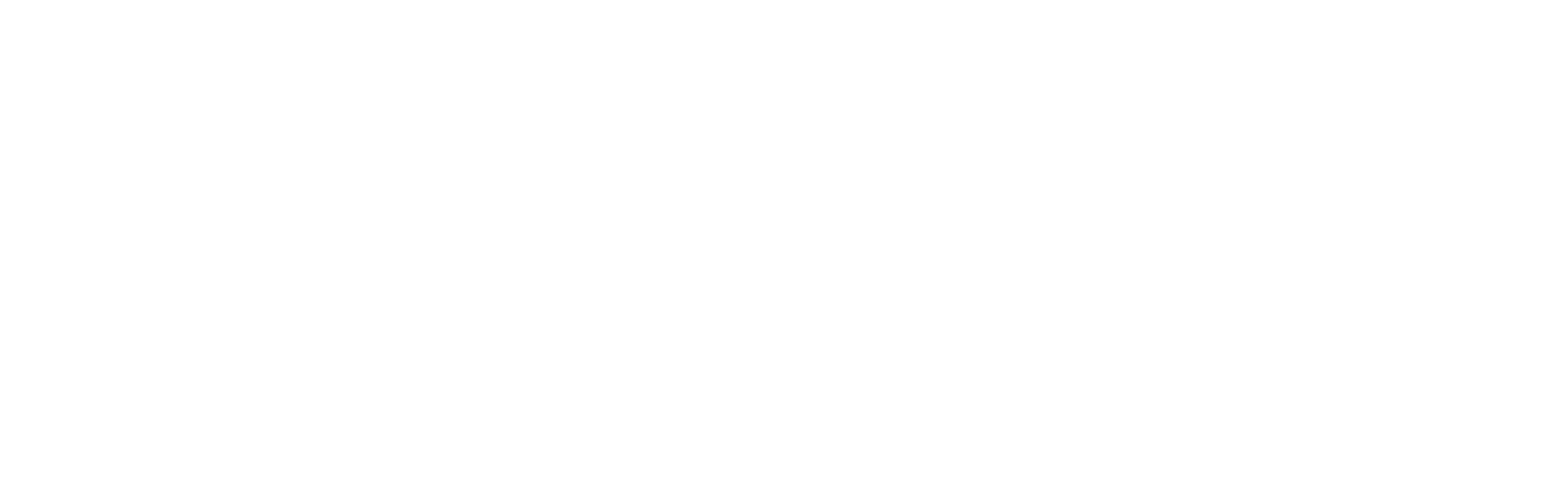
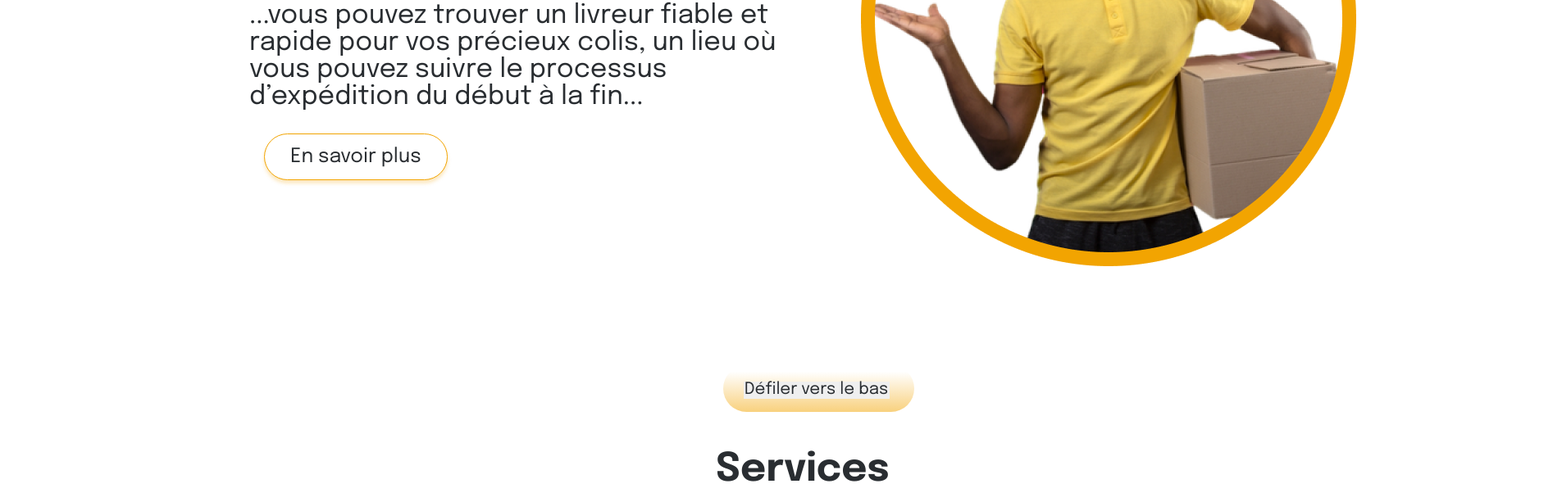
Before and after one commit to kumbissk/FRONTEND, a React (Create React App) app in the folder certif/: page / in a window 1280 px wide. Shown: the part 484-1097 px from the top of the page at 82% size, 1905 px wide, since content can reach past the window. Before the commit the page ends 800 px from the top, so only its background shows below. Built offline with nearby package versions, Linux system fonts and the light colour scheme; the HTML template or start-up script is replaced by a standard one.

Commit message:
modification du header ajoute de homeSection et serviceSection

```diff
--- a/certif/src/App.js
+++ b/certif/src/App.js
@@ -1,9 +1,11 @@
 import Header from "./components/Header";
+import HomeSection from "./components/HomeSection";
 
 function App() {
   return (
     <div className="App">
       <Header />
+      <HomeSection />
     </div>
   );
 }
--- a/certif/src/components/Header.js
+++ b/certif/src/components/Header.js
@@ -11,9 +11,9 @@
                 <img src={"/images/logoHeader.png"} alt="logoHeader" />
             </Brand>
             <Nav>
-                <a href='Accueil'>Accueil</a>
-                <a href='Nos services'>Nos services</a>
-                <a href='A propos'>A propos</a>
+                <a href='/'>Accueil</a>
+                <a href='/'>Nos services</a>
+                <a href='/'>A propos</a>
                 <a href='Contact'>Contact</a>
             </Nav>
             <Search>
@@ -99,7 +99,7 @@
 const LogIn = styled.div`
     width: 181px;
     height: 18.47px;
-    margin-left: 1385px;
+    margin-left: 1345px;
 
     div{
         box-sizing: border-box;
@@ -127,7 +127,7 @@
 const SingUp = styled.div`
     width: 129px;
     height: 42.21px;
-    margin-left: 1525px;
+    margin-left: 1475px;
 
     div{
         box-sizing: border-box;
--- /dev/null
+++ b/certif/src/components/HomeSection.js
@@ -0,0 +1,307 @@
+import React from 'react';
+import styled from 'styled-components';
+
+const HomeSection = () => {
+  return (
+    <Wrapper>
+        <HomeContentSection>
+            <div>
+                <h1>Imagine un endroit où ...</h1>
+                <p>...vous  pouvez trouver un livreur fiable et<br/>rapide pour vos précieux colis, un lieu où<br/>vous pouvez suivre le processus<br/>d’expédition du début à la fin... </p>
+                <button>En savoir plus</button>
+            </div>
+            <ImageSection>
+                <img src={"/images/home.png"} alt="homeSection" />
+            </ImageSection>
+        </HomeContentSection>
+        <ScrollDown>
+            <button>Défiler vers le bas</button>
+        </ScrollDown>
+        <Wrapper2>
+            <ServiceSection>
+                <div>
+                    <h2>Services</h2>
+                    <p>Nous fournissons des services sur lesquels vous pouvez compter</p>
+                </div>
+            </ServiceSection>
+            <FirstService>
+                <div>
+                    <div><img src='/images/firstService.png' alt="firstService"/></div>
+                    <div>
+                        <h3>Simple d’utilisation et sécurisée</h3>
+                        <p>flashExpress a été conçue pour permettre à<br/>tout le monde de pouvoir passer commander<br/>et de se faire livrer de la manière la plus<br/>simple, la plus fiable et la plus sécurisée.</p>
+                    </div>
+                </div>
+            </FirstService>
+            <SecondService>
+                <div>
+                    <div>
+                        <img src='/images/secondService.png' alt="secondService"/>
+                    </div>
+                    <div>
+                        <h3>Suivi en ligne de l’expédition et<br/>une équipe à votre écoute</h3>
+                        <p>Nous vous alertons du déroulement de<br/>chaque étape de l'expédition de votre<br/>colis depuis votre espace client, ou par<br/>mail. En plus, notre équipe reste active en<br/>cas de besoins.</p>
+                    </div>
+                </div>
+            </SecondService>
+            <ThirdService>
+                <div>
+                    <div>
+                        <img src='/images/thirdService.png' alt="thirdService"/>
+                    </div>
+                    <div>
+                        <h3>Economie d’argent, d’énergie et de temps</h3>
+                        <p>Aliments, vêtements, matériels, médicaments...<br/>Commandez  tranquillement dans nos nombreux <br/>magasins, restaurants, pharmacies<br/>partenaires et faites-vous livrer avec le meilleur<br/>rapport qualité prix qu’il soit.</p>
+                    </div>
+                </div>
+            </ThirdService>
+        </Wrapper2>
+    </Wrapper>
+
+  );
+}
+
+const Wrapper = styled.div`
+    width: 1440px;
+    height: 2829.21px;
+    margin-left: 0;
+    margin-top: 152px;`;
+
+const HomeContentSection = styled.div`
+    width: 1326px;
+    height: 570px;
+    margin-left: 52px;
+    margin-top: 219px;
+
+    div h1 {
+        box-sizing: border-box;
+        width: 650px;
+        height: 97px;
+        font-family: 'Epilogue';
+        font-style: normal;
+        font-weight: 700;
+        font-size: 48px;
+        line-height: 49px;
+        color: #292D31;
+        margin-left: 270px;
+        margin-top: 207px;
+    }
+
+    div p {
+        box-sizing: border-box;
+        font-family: 'Epilogue';
+        font-style: normal;
+        font-weight: 400;
+        font-size: 32px;
+        line-height: 33px;
+        color: #292D31;
+        width: 650px;
+        height: 110px;
+        margin-left: 252px;
+        margin-top: 30px;
+    }
+
+    div button {
+        width: 224px;
+        height: 57px;
+        margin-left: 270px;
+        margin-top: 50px;
+        background: #FFFFFF;
+        border: 1px solid #F2A401;
+        box-shadow: 0px 4px 4px rgba(242, 164, 1, 0.25);
+        border-radius: 28.5px;
+        font-family: 'Epilogue';
+        font-style: normal;
+        font-weight: 400;
+        font-size: 24px;
+        line-height: 25px;
+        color: #292D31;
+        cursor: pointer;
+    }`;
+const ImageSection = styled.div`
+    width: 570px;
+    height: 570px;
+    margin-left: 998px;
+    margin-top: -499px;`;
+
+const ScrollDown = styled.div`
+    width: 233px;
+    height: 57.76px;
+    margin-left: 881.61px;
+    background: linear-gradient(180deg, #FFFFFF 13.56%, #F2A401 183.05%);
+    border-radius: 90px;
+
+    button {
+        border: none;
+        width: 178px;
+        height: 21px;
+        font-family: 'Epilogue';
+        font-style: normal;
+        font-weight: 400;
+        font-size: 20px;
+        line-height: 20px;
+        color: #292D31;
+        margin-top: 20px;
+        margin-left: 25px;
+        cursor: pointer;
+    }
+`;
+
+const Wrapper2 = styled.div`
+    width: 1441px;
+    height: 2844px;
+    margin-left: 0;
+    margin-top: 1054px;`;
+
+const ServiceSection = styled.div`
+    // margin-left: 813px;
+    // margin-top: -808px;
+
+    div h2 {
+        width: 224px;
+        height: 73px;
+        font-family: 'Epilogue';
+        font-style: normal;
+        font-weight: 700;
+        font-size: 48px;
+        line-height: 49px;
+        color: #292D31;
+        margin-left: 873px;
+        margin-top: -1008px;
+    }
+
+    div p {
+        color: #292D31;
+        font-family: 'Epilogue';
+        font-style: normal;
+        font-weight: 400;
+        font-size: 30px;
+        line-height: 35px;
+        width: 1123px;
+        height: 44px;
+        margin-left: 430px;
+    }`;
+
+const FirstService = styled.div`
+    div {
+        width: 1905px;
+        margin-top: 40px;
+        height: 510px;
+        background: #EFF1F5;
+    }
+
+    div img {
+        width: 551px;
+        height: 504px;
+        margin-left: 390px;
+        margin-top: 100px;
+    }
+
+    div h3 {
+        width: 527px;
+        height: 33px;
+        margin-left: 996px;
+        margin-top: -326px;
+        font-family: 'Epilogue';
+        font-style: normal;
+        font-weight: 700;
+        font-size: 32px;
+        line-height: 33px;
+        color: #292D31;
+    }
+
+    div p {
+        width: 539px;
+        height: 189px;
+        margin-left: 996px;
+        margin-top: 27px;
+        font-family: 'Epilogue';
+        font-style: normal;
+        font-weight: 400;
+        font-size: 24px;
+        line-height: 25px;
+        color: #292D31;
+    }`;
+
+const SecondService = styled.div`
+    div {
+        background: #F6F7FA;
+        margin-top: 225px;
+        width: 1905px;
+        height: 673px;
+    }
+
+    div img {
+        width: 551px;
+        height: 553.49px;
+        margin-left: 956px;
+        margin-top: 236px;
+    }
+
+    div h3 {
+        font-family: 'Epilogue';
+        font-style: normal;
+        font-weight: 700;
+        font-size: 32px;
+        line-height: 33px;
+        height: 97px;
+        width: 511px;
+        margin-top: -500px;
+        margin-left: 395px;
+        color: #292D31;
+    }
+
+    div p {
+        font-family: 'Epilogue';
+        font-style: normal;
+        font-weight: 400;
+        font-size: 24px;
+        line-height: 25px;
+        color: #292D31;
+        width: 498px;
+        height: 141px;
+        margin-left: 395px;
+    }`;
+const ThirdService = styled.div`
+    div {
+        width: 1905px;
+        height: 732px;
+        background-color: rgb(246, 164, 1, 0.24);
+        margin-left: 0;
+        margin-top: 398px;
+    }
+
+    div img {
+        width: 458px;
+        height: 655px;
+        margin-left: 370px;
+        margin-top: 212px;
+    }
+
+    div h3 {
+        width: 576px;
+        height: 66px;
+        margin-left: 883px;
+        margin-top: -828px;
+        font-family: 'Epilogue';
+        font-style: normal;
+        font-weight: 700;
+        font-size: 32px;
+        line-height: 33px;
+        color: #292D31;
+    }
+
+    div p {
+        width: 570px;
+        height: 125px;
+        margin-left: 883px;
+        margin-top: 38px;
+        font-family: 'Epilogue';
+        font-style: normal;
+        font-weight: 400;
+        font-size: 24px;
+        line-height: 25px;
+        color: #292D31;
+    }
+`;
+export default HomeSection;
--- a/certif/src/index.css
+++ b/certif/src/index.css
@@ -21,3 +21,7 @@
   font-family: source-code-pro, Menlo, Monaco, Consolas, 'Courier New',
     monospace;
 }
+
+/* .margin-vertical {
+  margin: 0 5rem;
+} */
```
